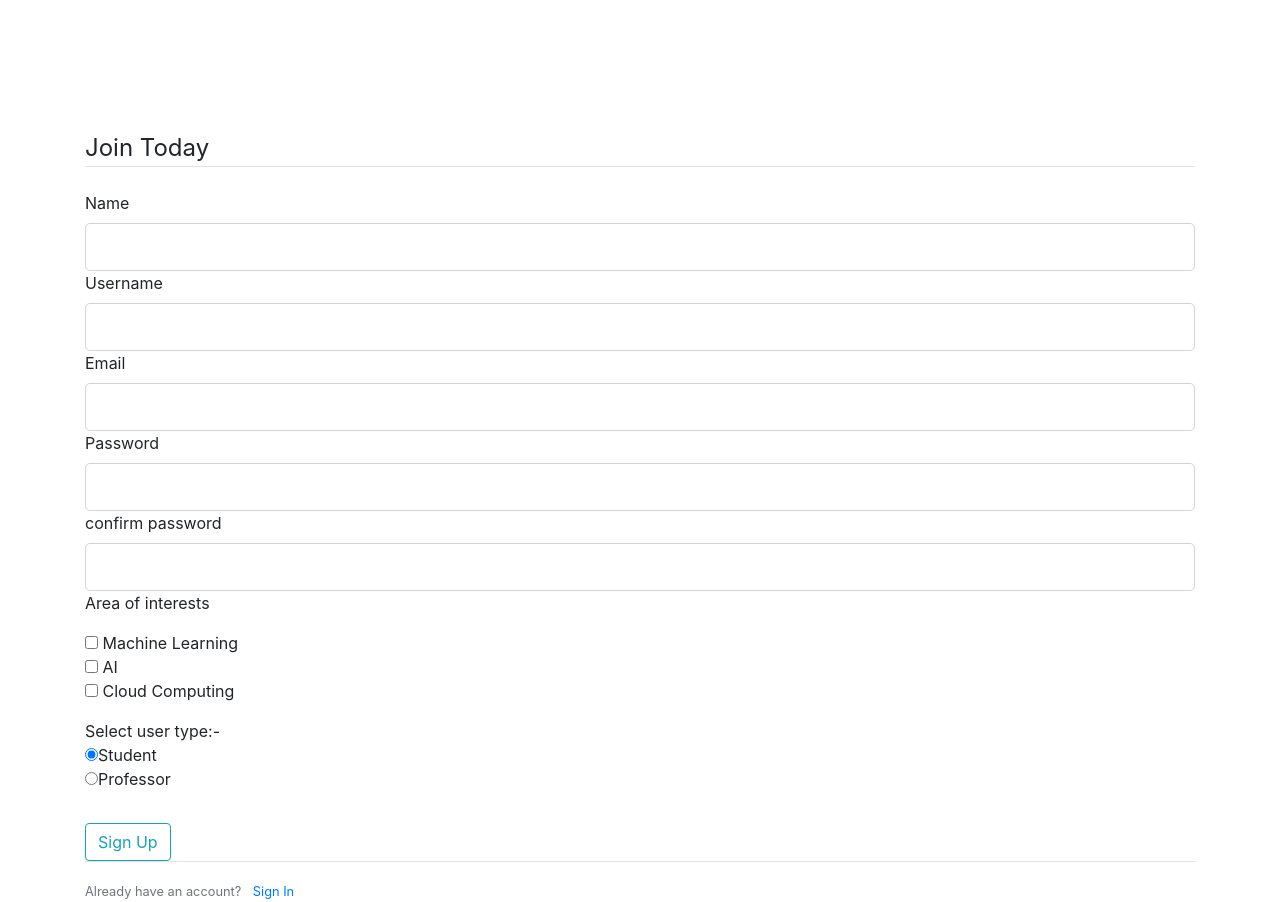
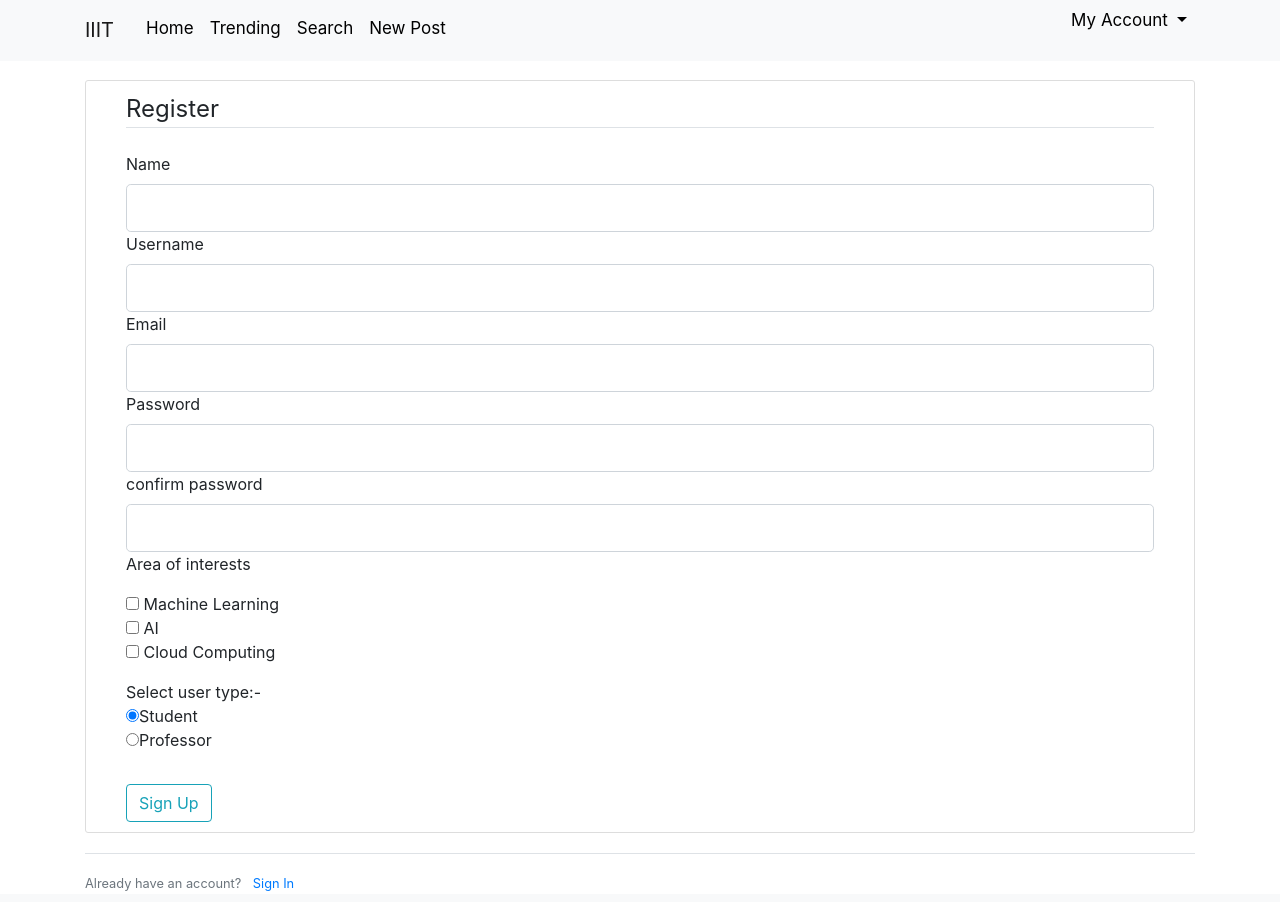
Before and after one commit to Salt-Peter/sce-proj, a Flask app: page /register in a window 1280 px wide. Run offline with Flask 2, Linux system fonts and the light colour scheme; data comes from the database, SQL or seed files in the repository; some libraries are stand-ins or nearby versions.

Commit message:
modified Register UI

```diff
--- a/iiit_research/static/main.css
+++ b/iiit_research/static/main.css
@@ -20,6 +20,8 @@ h1, h2, h3, h4, h5, h6 {
   text-decoration: none;
   font-size: 17px;
   border-bottom: 3px solid transparent;
+    padding-bottom: 0px;
+    padding-top: 0px;
 }
 
 .site-header .navbar-nav .nav-link:hover {
@@ -31,8 +33,8 @@ h1, h2, h3, h4, h5, h6 {
 }
 
 .content-section {
-  background: #ffffff;
-  padding: 10px 20px;
+
+  padding: 10px 40px;
   border: 1px solid #dddddd;
   border-radius: 3px;
   margin-bottom: 20px;
--- a/iiit_research/templates/register.html
+++ b/iiit_research/templates/register.html
@@ -1,28 +1,10 @@
-<!doctype html>
-<html lang="en">
-  <head>
-    <!-- Required meta tags -->
-    <meta charset="utf-8">
-    <meta name="viewport" content="width=device-width, initial-scale=1, shrink-to-fit=no">
-
-    <!-- Bootstrap CSS -->
-    <link rel="stylesheet" href="https://maxcdn.bootstrapcdn.com/bootstrap/4.0.0/css/bootstrap.min.css" integrity="sha384-Gn5384xqQ1aoWXA+058RXPxPg6fy4IWvTNh0E263XmFcJlSAwiGgFAW/dAiS6JXm" crossorigin="anonymous">
-
-    <link rel="stylesheet" href="{{ url_for('static', filename='main.css') }}">
-
-    {% if title %}
-    <title>Research@IIIT - {{ title }}</title>
-    {% else %}
-    <title>Research@IIIT</title>
-    {% endif %}
-  </head>
-  <body>
-    <div class="container" style="padding-top: 50px">
-<div>
+{% extends "layout.html" %}
+{% block content %}
+<div class="content-section">
     <form action="" method="post">
         {{ form.hidden_tag() }}
         <fieldset class="form-group">
-            <legend class="border-bottom mb-4">Join Today</legend>
+            <legend class="border-bottom mb-4">Register</legend>
             <div class="from-group">
                 {{ form.name.label(class="form-control-label") }}
                 {% if form.name.errors %}
@@ -112,9 +94,4 @@
         Already have an account? <a class="ml-2" href="{{ url_for('login') }}">Sign In</a>
     </small>
 </div>
-    </div>
-<script src="https://code.jquery.com/jquery-3.2.1.slim.min.js" integrity="sha384-KJ3o2DKtIkvYIK3UENzmM7KCkRr/rE9/Qpg6aAZGJwFDMVNA/GpGFF93hXpG5KkN" crossorigin="anonymous"></script>
-    <script src="https://cdnjs.cloudflare.com/ajax/libs/popper.js/1.12.9/umd/popper.min.js" integrity="sha384-ApNbgh9B+Y1QKtv3Rn7W3mgPxhU9K/ScQsAP7hUibX39j7fakFPskvXusvfa0b4Q" crossorigin="anonymous"></script>
-    <script src="https://maxcdn.bootstrapcdn.com/bootstrap/4.0.0/js/bootstrap.min.js" integrity="sha384-JZR6Spejh4U02d8jOt6vLEHfe/JQGiRRSQQxSfFWpi1MquVdAyjUar5+76PVCmYl" crossorigin="anonymous"></script>
-  </body>
-</html>
+    {% endblock content %}
```
